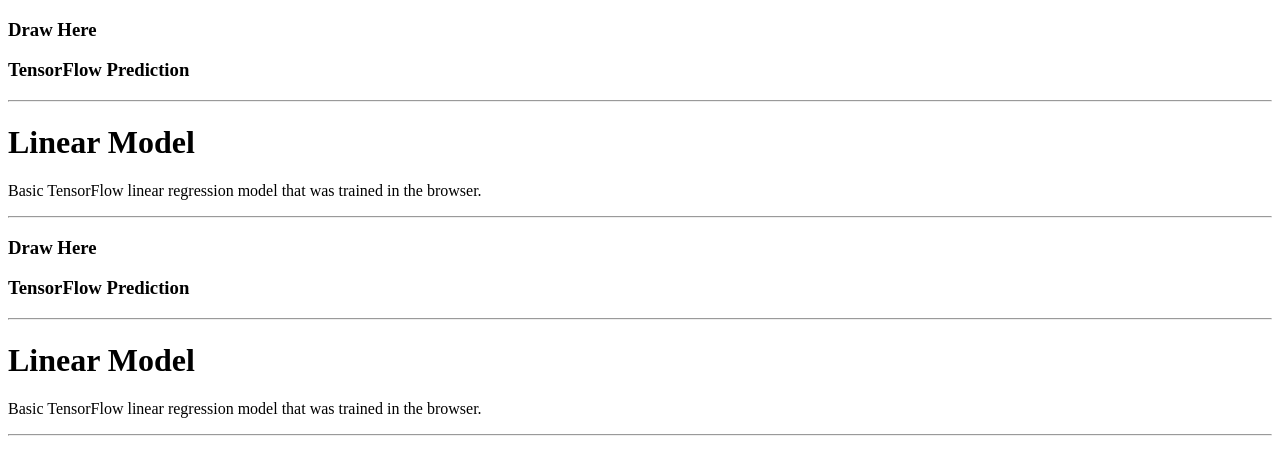
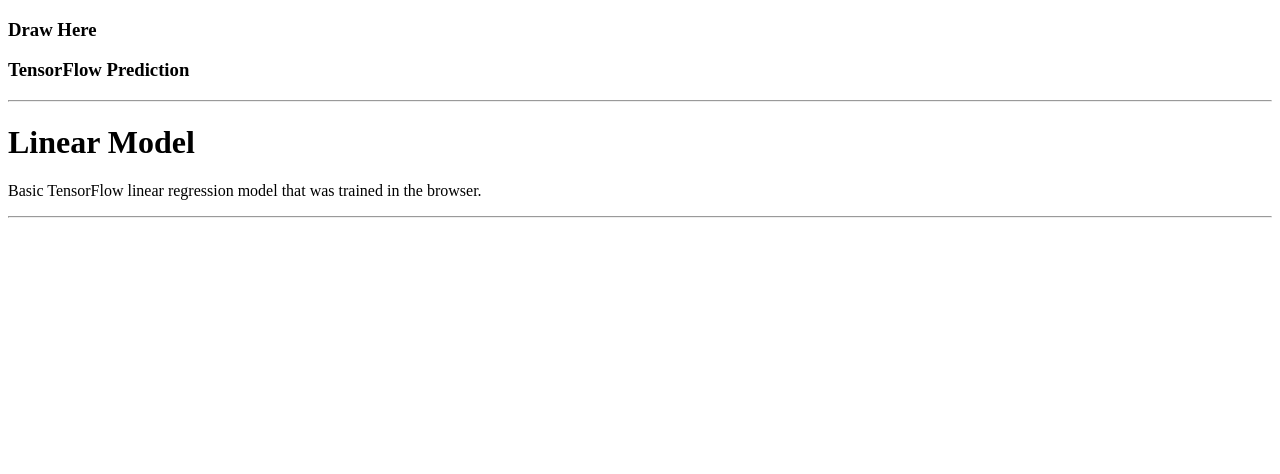
Before and after one commit to GeonwooVincentKim/tfjs_simple_example, an Angular app: page / in a window 1280 px wide. Shown: the top 474 px of the page. Built offline with nearby package versions, Linux system fonts and the light colour scheme.

Commit message:
Delete unnecessary codes.

```diff
--- a/src/app/app.component.html
+++ b/src/app/app.component.html
@@ -39,44 +39,3 @@
 
 
 <router-outlet></router-outlet>
-<div class="container">
-  <div class="row justify-content-center">
-    <div class="col-sm">
-      <h3>Draw Here</h3>
-        <div class="wrapper">
-            <!-- <canvas drawable (newImage)="predict($event)"></canvas><br> -->
-        </div>
-
-        <!-- <button class="btn btn-sm btn-warning" (click)="canvas.clear()">Erase</button> -->
-
-    </div>
-    <div class="col-sm">
-        <h3>TensorFlow Prediction</h3>
-        <!-- <chart [data]="predictions"></chart> -->
-    </div>
-  </div>
-</div>
-
-<hr>
-
-<div class="container">
-    <div class="row justify-content-center">
-      <div class="col-sm">
-        <h1>Linear Model</h1>
-
-          <!-- <h4>Predicted Value: <span class="badge badge-info">{{ prediction }}</span></h4> -->
-
-          <p>Basic TensorFlow linear regression model that was trained in the browser.</p>
-
-          <hr>
-
-          <!-- <input type="number" (change)="linearPrediction($event.target.value)" class="form-control" placeholder="enter any random numbner"> -->
-      </div>
-    </div>
-  </div>
-
-
-
-
-
-<router-outlet></router-outlet>
```
